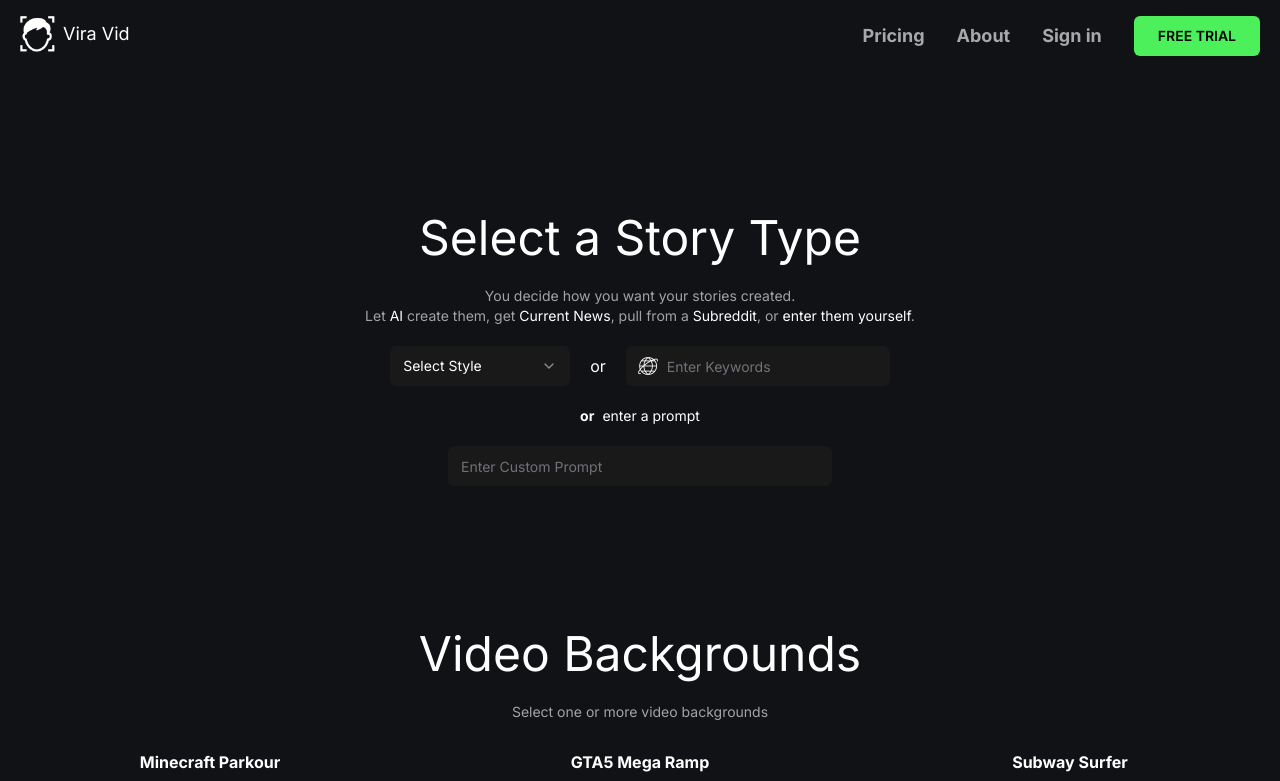
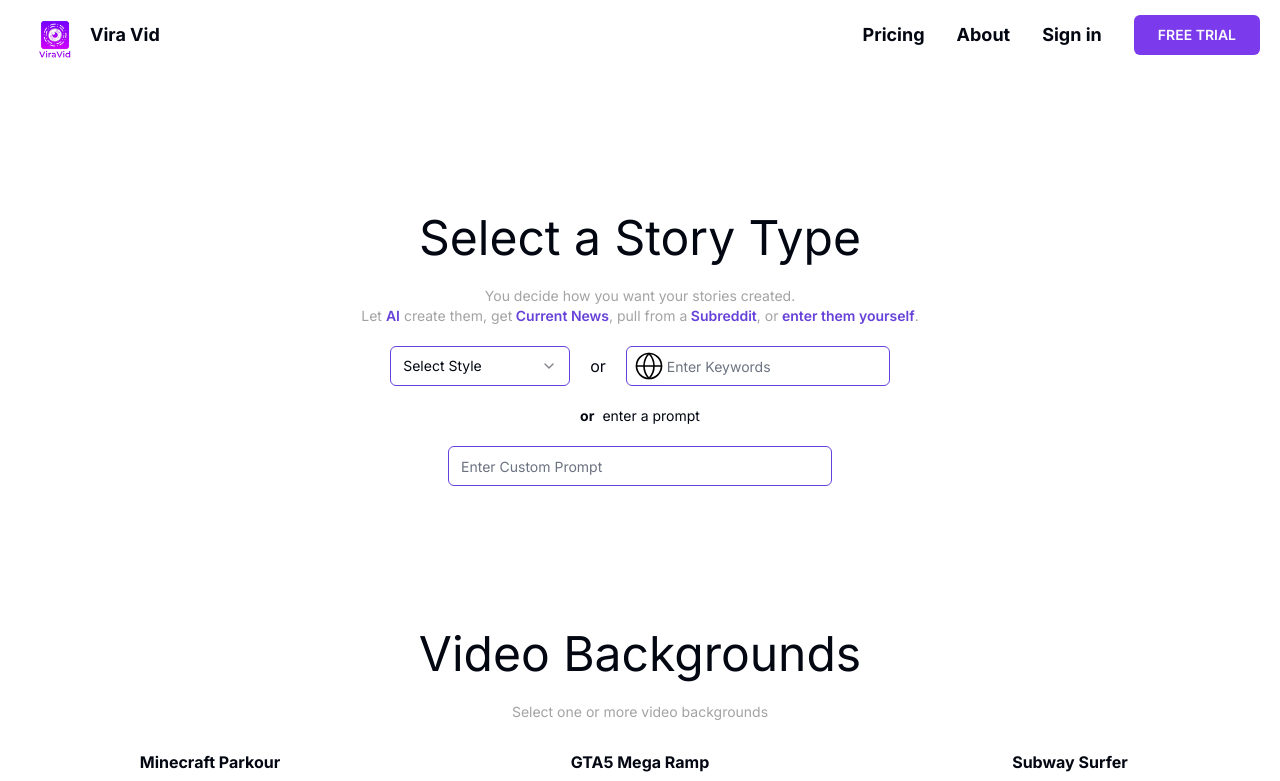
Before and after one commit to Faizan141-coder/faceless-ai, a Next.js app: page / in a window 1280 px wide. Shown: the top 781 px of the page. Built offline with nearby package versions, Linux system fonts and the light colour scheme.

Commit message:
changed colors

```diff
--- a/app/globals.css
+++ b/app/globals.css
@@ -5,24 +5,24 @@
 @layer base {
   :root {
     --background: 0 0% 100%;
-    --foreground: 240 10% 3.9%;
+    --foreground: 224 71.4% 4.1%;
     --card: 0 0% 100%;
-    --card-foreground: 240 10% 3.9%;
+    --card-foreground: 224 71.4% 4.1%;
     --popover: 0 0% 100%;
-    --popover-foreground: 240 10% 3.9%;
-    --primary: 142.1 76.2% 36.3%;
-    --primary-foreground: 355.7 100% 97.3%;
-    --secondary: 240 4.8% 95.9%;
-    --secondary-foreground: 240 5.9% 10%;
-    --muted: 240 4.8% 95.9%;
-    --muted-foreground: 240 3.8% 46.1%;
-    --accent: 240 4.8% 95.9%;
-    --accent-foreground: 240 5.9% 10%;
+    --popover-foreground: 224 71.4% 4.1%;
+    --primary: 262.1 83.3% 57.8%;
+    --primary-foreground: 210 20% 98%;
+    --secondary: 220 14.3% 95.9%;
+    --secondary-foreground: 220.9 39.3% 11%;
+    --muted: 220 14.3% 95.9%;
+    --muted-foreground: 220 8.9% 46.1%;
+    --accent: 220 14.3% 95.9%;
+    --accent-foreground: 220.9 39.3% 11%;
     --destructive: 0 84.2% 60.2%;
-    --destructive-foreground: 0 0% 98%;
-    --border: 240 5.9% 90%;
-    --input: 240 5.9% 90%;
-    --ring: 142.1 76.2% 36.3%;
+    --destructive-foreground: 210 20% 98%;
+    --border: 220 13% 91%;
+    --input: 220 13% 91%;
+    --ring: 262.1 83.3% 57.8%;
     --radius: 0.5rem;
     --chart-1: 12 76% 61%;
     --chart-2: 173 58% 39%;
@@ -32,25 +32,25 @@
   }
 
   .dark {
-    --background: 20 14.3% 4.1%;
-    --foreground: 0 0% 95%;
-    --card: 24 9.8% 10%;
-    --card-foreground: 0 0% 95%;
-    --popover: 0 0% 9%;
-    --popover-foreground: 0 0% 95%;
-    --primary: 142.1 70.6% 45.3%;
-    --primary-foreground: 144.9 80.4% 10%;
-    --secondary: 240 3.7% 15.9%;
-    --secondary-foreground: 0 0% 98%;
-    --muted: 0 0% 15%;
-    --muted-foreground: 240 5% 64.9%;
-    --accent: 12 6.5% 15.1%;
-    --accent-foreground: 0 0% 98%;
+    --background: 224 71.4% 4.1%;
+    --foreground: 210 20% 98%;
+    --card: 224 71.4% 4.1%;
+    --card-foreground: 210 20% 98%;
+    --popover: 224 71.4% 4.1%;
+    --popover-foreground: 210 20% 98%;
+    --primary: 263.4 70% 50.4%;
+    --primary-foreground: 210 20% 98%;
+    --secondary: 215 27.9% 16.9%;
+    --secondary-foreground: 210 20% 98%;
+    --muted: 215 27.9% 16.9%;
+    --muted-foreground: 217.9 10.6% 64.9%;
+    --accent: 215 27.9% 16.9%;
+    --accent-foreground: 210 20% 98%;
     --destructive: 0 62.8% 30.6%;
-    --destructive-foreground: 0 85.7% 97.3%;
-    --border: 240 3.7% 15.9%;
-    --input: 240 3.7% 15.9%;
-    --ring: 142.4 71.8% 29.2%;
+    --destructive-foreground: 210 20% 98%;
+    --border: 215 27.9% 16.9%;
+    --input: 215 27.9% 16.9%;
+    --ring: 263.4 70% 50.4%;
     --chart-1: 220 70% 50%;
     --chart-2: 160 60% 45%;
     --chart-3: 30 80% 55%;
@@ -58,6 +58,7 @@
     --chart-5: 340 75% 55%;
   }
 }
+
 
 @layer base {
   * {
--- a/app/layout.tsx
+++ b/app/layout.tsx
@@ -18,7 +18,7 @@ export default function RootLayout({
 }>) {
   return (
     <html lang="en">
-      <body className={cn(inter.className, 'bg-[#101215] text-white pt-[70px]')}>
+      <body className={cn(inter.className, 'bg-[#ffffff] pt-[70px]')}>
         <Navbar />
         {children}
       </body>
--- a/app/page.tsx
+++ b/app/page.tsx
@@ -16,7 +16,7 @@ import {
 } from "@/components/ui/select";
 import VideoBackgrounds from "@/components/video-backgrounds";
 import VoiceSelector from "@/components/voice-selector";
-import { Pause, Play } from "lucide-react";
+import { Globe, Pause, Play } from "lucide-react";
 import Image from "next/image";
 import { useEffect, useRef, useState } from "react";
 import ReactAudioPlayer from "react-audio-player";
@@ -233,7 +233,7 @@ export default function Home() {
   const audioPlayerRef5 = useRef<ReactAudioPlayer | null>(null);
   const audioPlayerRef6 = useRef<ReactAudioPlayer | null>(null);
 
-  const [selectedColor, setSelectedColor] = useState("#23a05b");
+  const [selectedColor, setSelectedColor] = useState("#6742d9");
   const [selectedVoices, setSelectedVoices] = useState<SelectedVoices>({
     Matthew: false,
     Joanna: false,
@@ -439,15 +439,15 @@ export default function Home() {
           You decide how you want your stories created.
         </h2>
         <h2 className="text-neutral-400 text-sm">
-          Let <span className="text-white">AI</span> create them, get
-          <span className="text-white"> Current News</span>, pull from a
-          <span className="text-white"> Subreddit</span>, or
-          <span className="text-white"> enter them yourself</span>.
+          Let <span className="text-[#6742d9] font-semibold">AI</span> create them, get
+          <span className="text-[#6742d9] font-semibold"> Current News</span>, pull from a
+          <span className="text-[#6742d9] font-semibold"> Subreddit</span>, or
+          <span className="text-[#6742d9] font-semibold"> enter them yourself</span>.
         </h2>
       </div>
       <div className="flex items-center justify-center my-5 space-x-5">
         <Select onValueChange={(value) => setWritingStyle(value)}>
-          <SelectTrigger className="w-[180px] outline-[#4bf05b]">
+          <SelectTrigger className="w-[180px] outline-[#6742d9]">
             <SelectValue placeholder="Select Style" />
           </SelectTrigger>
           <SelectContent>
@@ -465,19 +465,20 @@ export default function Home() {
         </Select>
         <div>or</div>
         <div className="relative flex items-center overflow-hidden">
-          <Image
+          {/* <Image
             src="/search-web.png"
             width={20}
             height={20}
             alt="Search"
             className="absolute left-3"
-          />
+          /> */}
+          <Globe fill="white" size={30} className="absolute left-2 text-black" strokeWidth={1.3} />
           <Input
             placeholder="Enter Keywords"
             type="text"
             value={keywords || ""}
             onChange={handleKeywordChange}
-            className="input-field pl-10 text-white focus:border-[#4bf05b] focus:outline-none"
+            className="input-field pl-10 focus:border-[#6742d9] focus:outline-none"
           />
         </div>
       </div>
@@ -493,7 +494,7 @@ export default function Home() {
           type="text"
           value={prompt || ""}
           onChange={handlePromptChange}
-          className="input-field mt-5 w-96 text-white focus:border-[#4bf05b] focus:outline-none"
+          className="input-field mt-5 w-96 focus:border-[#6742d9] focus:outline-none"
         />
       </div>
 
@@ -522,7 +523,7 @@ export default function Home() {
                   className={`rounded-md object-cover
                   ${
                     selectedBackground === image.category
-                      ? "border-2 border-[#4bf05b]"
+                      ? "border-2 border-[#6742d9]"
                       : "border border-transparent"
                   }`}
                 />
@@ -682,7 +683,7 @@ export default function Home() {
             </div>
 
             <div className="flex flex-col items-center justify-center w-full">
-              <h3 className="text-xl font-bold italic my-7 text-green-500">
+              <h3 className="text-xl font-bold italic my-7 text-[#6742d9]">
                 Premium AI Voices
               </h3>
             </div>
@@ -700,10 +701,10 @@ export default function Home() {
                 onEnded={() => setIsPlaying4(false)}
                 className="pr-4 w-32"
               />
-              <span className="flex-1 text-green-500">
+              <span className="flex-1 text-[#6742d9]">
                 {"Onyx"} ({"Male"})
               </span>
-              <span className="text-green-500 text-sm italic ml-0">
+              <span className="text-[#6742d9] text-sm italic ml-0">
                 available after starting
               </span>
             </div>
@@ -722,10 +723,10 @@ export default function Home() {
                 onEnded={() => setIsPlaying5(false)}
                 className="pr-4 w-32"
               />
-              <span className="flex-1 text-green-500">
+              <span className="flex-1 text-[#6742d9]">
                 {"Echo"} ({"Male"})
               </span>
-              <span className="text-green-500 text-sm italic ml-0">
+              <span className="text-[#6742d9] text-sm italic ml-0">
                 available after starting
               </span>
             </div>
@@ -744,10 +745,10 @@ export default function Home() {
                 onEnded={() => setIsPlaying6(false)}
                 className="pr-4 w-32"
               />
-              <span className="flex-1 text-green-500">
+              <span className="flex-1 text-[#6742d9]">
                 {"Nova"} ({"Female"})
               </span>
-              <span className="text-green-500 text-sm italic ml-2">
+              <span className="text-[#6742d9] text-sm italic ml-2">
                 available after starting
               </span>
             </div>
--- a/components/navbar.tsx
+++ b/components/navbar.tsx
@@ -22,32 +22,34 @@ const Navbar = () => {
 
   return (
     <div
-      className={`fixed top-0 left-0 right-0 z-50 w-full py-4 px-5 flex justify-between bg-[#101215] transition-colors duration-300 ${
-        scrolled ? "border-b border-white" : "border-b border-[#101215]"
+      className={`fixed top-0 left-0 right-0 z-50 w-full px-5 flex justify-between bg-white transition-colors duration-300 ${
+        scrolled ? "border-b border-[#6742d9]" : "border-b border-white"
       }`}
     >
       <Link href={"/"}>
-        <div className="flex items-center space-x-2">
+        <div className="flex items-center">
           <Image
-            src="/faceless_logo.png"
-            width={35}
-            height={35}
+            src="/icon.png"
+            width={70}
+            height={70}
             alt="Faceless Logo"
           />
-          <h1 className="text-lg hover:text-[#4bef5b] transition-colors duration-200">Vira Vid</h1>
+          <h1 className="text-lg hover:text-[#6742d9] font-bold transition-colors duration-200">
+            Vira Vid
+          </h1>
         </div>
       </Link>
       <div className="flex items-center space-x-8 text-lg">
         <Link href={"/pricing"}>
-          <h1 className="font-bold text-[#a6a8ab] hover:underline">Pricing</h1>
+          <h1 className="font-bold hover:underline">Pricing</h1>
         </Link>
         <Link href={"/about"}>
-          <h1 className="font-bold text-[#a6a8ab] hover:underline">About</h1>
+          <h1 className="font-bold hover:underline">About</h1>
         </Link>
         <Link href={"/sign-in"}>
-          <h1 className="font-bold text-[#a6a8ab] hover:underline">Sign in</h1>
+          <h1 className="font-bold hover:underline">Sign in</h1>
         </Link>
-        <Button className="bg-[#4bf05b] uppercase text-black font-semibold px-6 hover:bg-[#3fc34d]">
+        <Button className="uppercase font-semibold px-6">
           Free Trial
         </Button>
       </div>
--- a/components/ui/input.tsx
+++ b/components/ui/input.tsx
@@ -11,7 +11,7 @@ const Input = React.forwardRef<HTMLInputElement, InputProps>(
       <input
         type={type}
         className={cn(
-          "flex h-10 w-full rounded-md border border-[#191919] focus:border-[#4bf05b] bg-[#191919] px-3 py-2 text-sm ring-offset-[#4bf05b] file:border-0 file:bg-transparent file:text-sm file:font-medium placeholder:text-muted-foreground focus-visible:outline-none disabled:cursor-not-allowed disabled:opacity-50",
+          "flex h-10 w-full rounded-md border border-[#6742d9] focus:border-[#6742d9] bg-[#ffffff] text-black px-3 py-2 text-sm ring-offset-[#6742d9] file:border-0 file:bg-transparent file:text-sm file:font-medium placeholder:text-muted-foreground focus-visible:outline-none disabled:cursor-not-allowed disabled:opacity-50",
           className
         )}
         ref={ref}
--- a/components/ui/select.tsx
+++ b/components/ui/select.tsx
@@ -19,7 +19,7 @@ const SelectTrigger = React.forwardRef<
   <SelectPrimitive.Trigger
     ref={ref}
     className={cn(
-      "flex h-10 w-full items-center justify-between rounded-md border border-[#191919] focus:border-[#4bf05b] hover:border-[#4bf05b] bg-[#191919] px-3 py-2 text-sm ring-offset-[#4bf05b] placeholder:text-muted-foreground focus:outline-none disabled:cursor-not-allowed disabled:opacity-50 [&>span]:line-clamp-1",
+      "flex h-10 w-full items-center justify-between rounded-md border border-[#6742d9] focus:border-[#6742d9] hover:border-[#6742d9] bg-[#ffffff] px-3 py-2 text-sm ring-offset-[#6742d9] placeholder:text-muted-foreground focus:outline-none disabled:cursor-not-allowed disabled:opacity-50 [&>span]:line-clamp-1",
       className
     )}
     {...props}
@@ -75,7 +75,7 @@ const SelectContent = React.forwardRef<
     <SelectPrimitive.Content
       ref={ref}
       className={cn(
-        "relative z-50 max-h-96 min-w-[8rem]  overflow-hidden rounded-md border border-[#191919] bg-popover text-popover-foreground shadow-md data-[state=open]:animate-in data-[state=closed]:animate-out data-[state=closed]:fade-out-0 data-[state=open]:fade-in-0 data-[state=closed]:zoom-out-95 data-[state=open]:zoom-in-95 data-[side=bottom]:slide-in-from-top-2 data-[side=left]:slide-in-from-right-2 data-[side=right]:slide-in-from-left-2 data-[side=top]:slide-in-from-bottom-2",
+        "relative z-50 max-h-96 min-w-[8rem] overflow-hidden rounded-md border border-[#6742d9] bg-popover text-popover-foreground shadow-md data-[state=open]:animate-in data-[state=closed]:animate-out data-[state=closed]:fade-out-0 data-[state=open]:fade-in-0 data-[state=closed]:zoom-out-95 data-[state=open]:zoom-in-95 data-[side=bottom]:slide-in-from-top-2 data-[side=left]:slide-in-from-right-2 data-[side=right]:slide-in-from-left-2 data-[side=top]:slide-in-from-bottom-2",
         position === "popper" &&
           "data-[side=bottom]:translate-y-1 data-[side=left]:-translate-x-1 data-[side=right]:translate-x-1 data-[side=top]:-translate-y-1",
         className
@@ -86,7 +86,7 @@ const SelectContent = React.forwardRef<
       <SelectScrollUpButton />
       <SelectPrimitive.Viewport
         className={cn(
-          "p-1 text-white bg-[#191919]",
+          "p-1 bg-[#ffffff]",
           position === "popper" &&
             "h-[var(--radix-select-trigger-height)] w-full min-w-[var(--radix-select-trigger-width)]"
         )}
@@ -106,7 +106,7 @@ const SelectLabel = React.forwardRef<
   <SelectPrimitive.Label
     ref={ref}
     className={cn(
-      "py-1.5 pl-8 pr-2 text-sm font-semibold bg-[#191919] hover:bg-[#191919]",
+      "py-1.5 pl-8 pr-2 text-sm font-semibold bg-[#ffffff] hover:bg-[#ffffff]",
       className
     )}
     {...props}
@@ -121,14 +121,14 @@ const SelectItem = React.forwardRef<
   <SelectPrimitive.Item
     ref={ref}
     className={cn(
-      "relative flex w-full cursor-default bg-[#191919] hover:bg-[#191919] select-none items-center rounded-sm py-1.5 pl-8 pr-2 text-sm outline-none focus:bg-accent focus:text-accent-foreground data-[disabled]:pointer-events-none data-[disabled]:opacity-50",
+      "relative flex w-full cursor-default bg-[#ffffff] hover:bg-[#ffffff] select-none items-center rounded-sm py-1.5 pl-8 pr-2 text-sm outline-none focus:bg-accent focus:text-accent-foreground data-[disabled]:pointer-events-none data-[disabled]:opacity-50",
       className
     )}
     {...props}
   >
     <span className="absolute left-2 flex h-3.5 w-3.5 items-center justify-center">
       <SelectPrimitive.ItemIndicator>
-        <Check className="h-4 w-4 text-white" />
+        <Check className="h-4 w-4" />
       </SelectPrimitive.ItemIndicator>
     </span>
 
@@ -143,7 +143,7 @@ const SelectSeparator = React.forwardRef<
 >(({ className, ...props }, ref) => (
   <SelectPrimitive.Separator
     ref={ref}
-    className={cn("-mx-1 my-1 h-px bg-[#191919]", className)}
+    className={cn("-mx-1 my-1 h-px bg-[#ffffff]", className)}
     {...props}
   />
 ));
--- a/components/voice-selector.tsx
+++ b/components/voice-selector.tsx
@@ -136,7 +136,7 @@ const VoiceSelector = () => {
           ))}
 
           <div className="flex flex-col items-center justify-center w-full">
-            <h3 className="text-xl font-bold italic my-7 text-green-500">
+            <h3 className="text-xl font-bold italic my-7 text-[#6742d9]">
               Premium AI Voices
             </h3>
           </div>
@@ -146,10 +146,10 @@ const VoiceSelector = () => {
               className="flex items-center p-3 pl-3 border border-gray-700 rounded-lg w-full"
             >
               <button className="mr-4 text-2xl">▶</button>
-              <span className="flex-1 text-green-500">
+              <span className="flex-1 text-[#6742d9]">
                 {voice.name} ({voice.gender})
               </span>
-              <span className="text-green-500 text-sm italic ml-10">
+              <span className="text-[#6742d9] text-sm italic ml-10">
                 available after starting
               </span>
             </div>
```
Also changed, not shown: app/about/page.tsx (+6 -6 lines), app/pricing/page.tsx (+4 -4 lines), components/story-selector.tsx (+11 -4 lines), public/icon.png (added).
